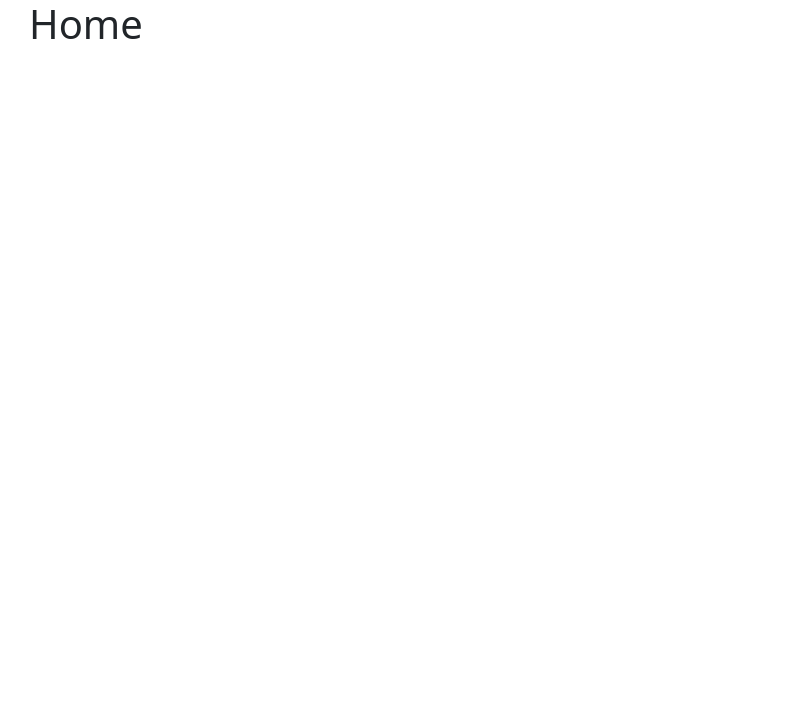
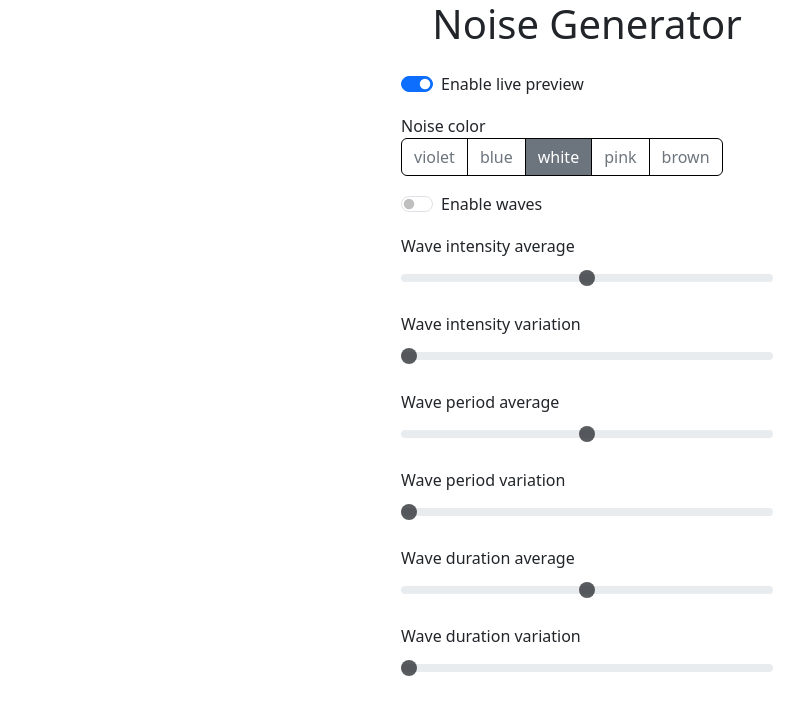
Before and after one commit to M-S-Jacobs2727/noise-gen, a React (Vite) app: page / in a window 1280 px wide. Shown: the top 714 px of the page, without its empty margins (53-857 px from the left). Built offline with nearby package versions, Linux system fonts and the light colour scheme.

Commit message:
insert all components

```diff
--- a/src/pages/Home.tsx
+++ b/src/pages/Home.tsx
@@ -1,3 +1,75 @@
+import { useState } from "react";
+import { Stack, Form } from "react-bootstrap";
+
+import { ColorSelector } from "../components/ColorSelector";
+import { Slider } from "../components/Slider";
+
 export function Home() {
-    return <h1>Home</h1>
+    const [preview, setPreview] = useState(true)
+    const [color, setColor] = useState("white")
+    const [wavesEnabled, setWavesEnabled] = useState(false)
+    const [intensityAvg, setIntensityAvg] = useState(50)
+    const [intensityVar, setIntensityVar] = useState(0)
+    const [periodAvg, setPeriodAvg] = useState(50)
+    const [periodVar, setPeriodVar] = useState(0)
+    const [durationAvg, setDurationAvg] = useState(50)
+    const [durationVar, setDurationVar] = useState(0)
+    const ranges = [
+        {
+            label: "Wave intensity average",
+            value: intensityAvg,
+            setter: setIntensityAvg
+        },
+        {
+            label: "Wave intensity variation",
+            value: intensityVar,
+            setter: setIntensityVar
+        },
+        {
+            label: "Wave period average",
+            value: periodAvg,
+            setter: setPeriodAvg
+        },
+        {
+            label: "Wave period variation",
+            value: periodVar,
+            setter: setPeriodVar
+        },
+        {
+            label: "Wave duration average",
+            value: durationAvg,
+            setter: setDurationAvg
+        },
+        {
+            label: "Wave duration variation",
+            value: durationVar,
+            setter: setDurationVar
+        },
+    ]
+
+    return <Stack gap={3} className="col-sm-8 col-md-6 col-lg-4 mx-auto">
+        <h1 className="mx-auto">Noise Generator</h1>
+        <Form.Check
+            type="switch"
+            id="check-enable-live-preview"
+            label="Enable live preview"
+            checked={preview}
+            onChange={() => setPreview(!preview)}
+        />
+        <ColorSelector color={color} setColor={setColor} />
+        <Form.Check
+            type="switch"
+            id="check-enable-waves"
+            label="Enable waves"
+            checked={wavesEnabled}
+            onChange={() => setWavesEnabled(!wavesEnabled)}
+        />
+        {ranges.map(range =>
+            <Slider
+                enabled={wavesEnabled}
+                label={range.label}
+                value={range.value}
+                setValue={range.setter} />
+        )}
+    </Stack >
 }
```
